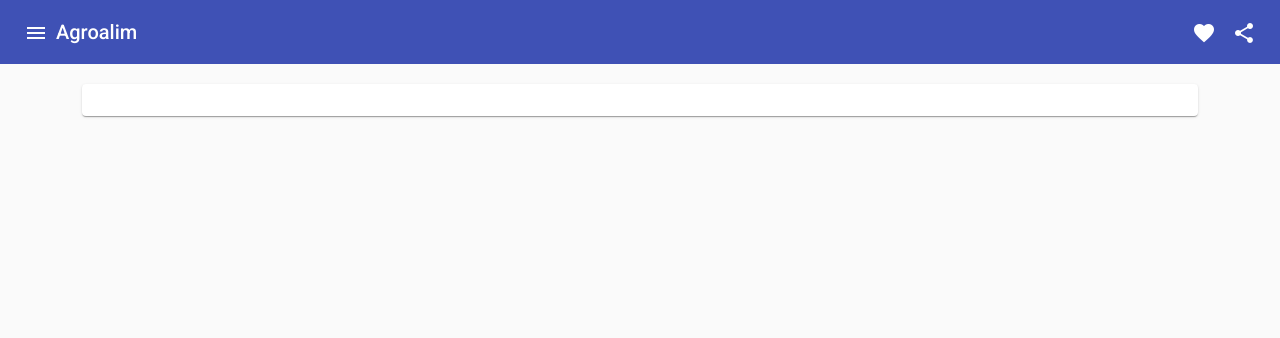
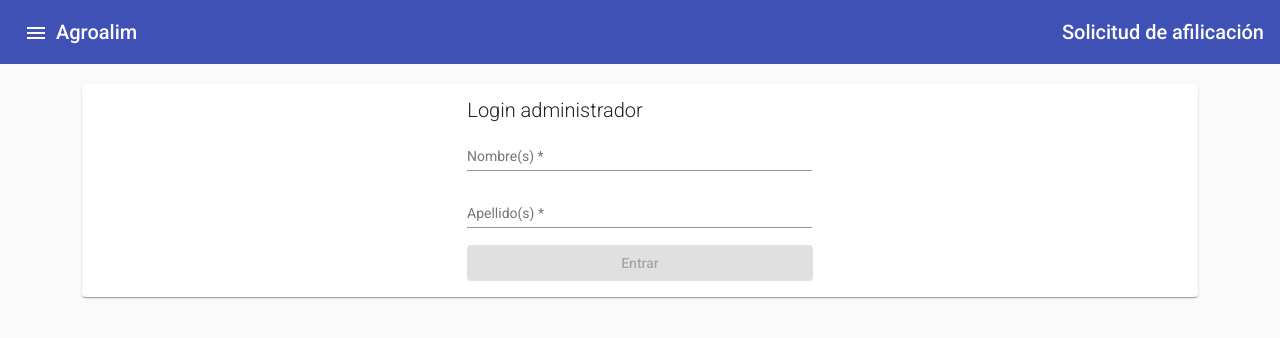
Before and after one commit to CesarChacha/Agroalim, an Angular app in the folder Agroalim/: page /login in a window 1280 px wide. Before the commit this address led to /. Shown: the top 338 px of the page. Built offline with nearby package versions, Linux system fonts and the light colour scheme.

Commit message:
Dashboard Modulos Login

```diff
--- a/Agroalim/src/app/app.component.css
+++ b/Agroalim/src/app/app.component.css
@@ -1,15 +1,19 @@
-.example-spacer {
+.sb-spacer {
     flex: 1 1 auto;
 }
 
 
-.example-sidenav-content {
+.sidenav-content {
     display: flex;
     height: 100%;
     align-items: center;
     justify-content: center;
 }
 
-.example-sidenav {
+.sb-sidenav {
     padding: 20px;
 }
+
+.gray-icon {
+    color: gray;
+}
--- a/Agroalim/src/app/app.component.html
+++ b/Agroalim/src/app/app.component.html
@@ -3,27 +3,55 @@
     <mat-icon>menu</mat-icon>
   </button>
   <span>Agroalim</span>
-  <span class="example-spacer"></span>
+  <span class="sb-spacer"></span>
+  <!--
   <button mat-icon-button class="example-icon favorite-icon" aria-label="Example icon-button with heart icon">
     <mat-icon>favorite</mat-icon>
   </button>
   <button mat-icon-button class="example-icon" aria-label="Example icon-button with share icon">
     <mat-icon>share</mat-icon>
   </button>
+  -->
+  <span>Solicitud de afilicación</span>
 </mat-toolbar>
 
 <mat-drawer-container style="height: 93vh" autosize>
   <br>
-  <mat-drawer #drawer class="example-sidenav" mode="side">
-    <p>Auto-resizing sidenav</p>
-    <p *ngIf="showFiller">Lorem, ipsum dolor sit amet consectetur.</p>
-    <button (click)="showFiller = !showFiller" mat-raised-button>
-      Toggle extra text
-    </button>
+  <mat-drawer #drawer class="sb-sidenav" mode="side">
+
+    <mat-selection-list [multiple]="false">
+      <mat-list-option>
+        <mat-icon mat-list-icon class="gray-icon">dashboard</mat-icon>
+        Dashboard
+      </mat-list-option>
+
+      <mat-list-option>
+        <mat-icon mat-list-icon class="gray-icon">back_hand</mat-icon>
+        Solicitudes
+      </mat-list-option>
+      <mat-list-option>
+        <mat-icon mat-list-icon class="gray-icon">business</mat-icon>
+        Empresas
+      </mat-list-option>
+
+      <mat-list-option>
+        <mat-icon mat-list-icon class="gray-icon">menu_book</mat-icon>
+        Catalogos
+      </mat-list-option>
+      <mat-list-option>
+        <mat-icon mat-list-icon class="gray-icon">account_circle</mat-icon>
+        Mi cuenta
+      </mat-list-option>
+      <mat-list-option>
+        <mat-icon mat-list-icon class="gray-icon">logout</mat-icon>
+        Cerrar sesión
+      </mat-list-option>
+    </mat-selection-list>
+
   </mat-drawer>
   <div class="container">
     <div class="row">
-      <div class="col example-sidenav-content">
+      <div class="col sidenav-content">
         <mat-card class="w-100">
           <router-outlet></router-outlet>
         </mat-card>
--- /dev/null
+++ b/Agroalim/src/app/dashboard/dashboard.component.html
@@ -0,0 +1,9 @@
+<div class="jumbotron">
+    <h1 class="display-4">Hello, world!</h1>
+    <p class="lead">This is a simple hero unit, a simple jumbotron-style component for calling extra attention to featured content or information.</p>
+    <hr class="my-4">
+    <p>It uses utility classes for typography and spacing to space content out within the larger container.</p>
+    <p class="lead">
+      <a class="btn btn-primary btn-lg" href="#" role="button">Learn more</a>
+    </p>
+</div>
--- /dev/null
+++ b/Agroalim/src/app/dashboard/dashboard.component.ts
@@ -0,0 +1,15 @@
+import { Component, OnInit } from '@angular/core';
+
+@Component({
+  selector: 'app-dashboard',
+  templateUrl: './dashboard.component.html',
+  styleUrls: ['./dashboard.component.css']
+})
+export class DashboardComponent implements OnInit {
+
+  constructor() { }
+
+  ngOnInit(): void {
+  }
+
+}
--- /dev/null
+++ b/Agroalim/src/app/login/login.component.html
@@ -0,0 +1,36 @@
+<div class="row">
+    <div class="col-lg-4 col-md-6 col-sm-12 offset-lg-4 offset-md-3">
+
+        <form [formGroup]="loginForm">
+            <div class="row">
+                <div class="col">
+                    <p class="lead">
+                        Login administrador
+                    </p>
+                </div>
+            </div>
+            <div class="row">
+                <div class="col">
+                    <mat-form-field class="w-100">
+                        <mat-label>Nombre(s)</mat-label>
+                        <input matInput type="text" formControlName="user">
+                    </mat-form-field>
+                </div>
+            </div>
+            <div class="row">
+                <div class="col">
+                    <mat-form-field class="w-100">
+                        <mat-label>Apellido(s)</mat-label>
+                        <input matInput type="password" formControlName="password">
+                    </mat-form-field>
+                </div>
+            </div>
+            <div class="row">
+                <div class="col">
+                    <button class="w-100" mat-raised-button color="primary" [disabled]="loginForm.invalid">Entrar</button>
+                </div>
+            </div>
+        </form>
+
+    </div>
+</div>
--- /dev/null
+++ b/Agroalim/src/app/login/login.component.ts
@@ -0,0 +1,28 @@
+import { Component, OnInit } from '@angular/core';
+import { FormBuilder, FormGroup, Validators } from '@angular/forms';
+
+@Component({
+  selector: 'app-login',
+  templateUrl: './login.component.html',
+  styleUrls: ['./login.component.css']
+})
+export class LoginComponent implements OnInit {
+
+  constructor(
+    private fb: FormBuilder
+  ) { }
+
+  loginForm!: FormGroup;
+
+  ngOnInit(): void {
+    this.initForm();
+  }
+
+  initForm(){
+    this.loginForm = this.fb.group({
+      user : ["", [Validators.required]],
+      password : ["", [Validators.required]],
+    })
+  }
+
+}
```
Also changed, not shown: Agroalim/src/app/app-routing.module.ts (+7 -1 lines), Agroalim/src/app/app.module.ts (+8 -2 lines), Agroalim/src/app/dashboard/dashboard.component.css (added), Agroalim/src/app/login/login.component.css (added), 2 other files (tests, documents, lock files or other folders).
